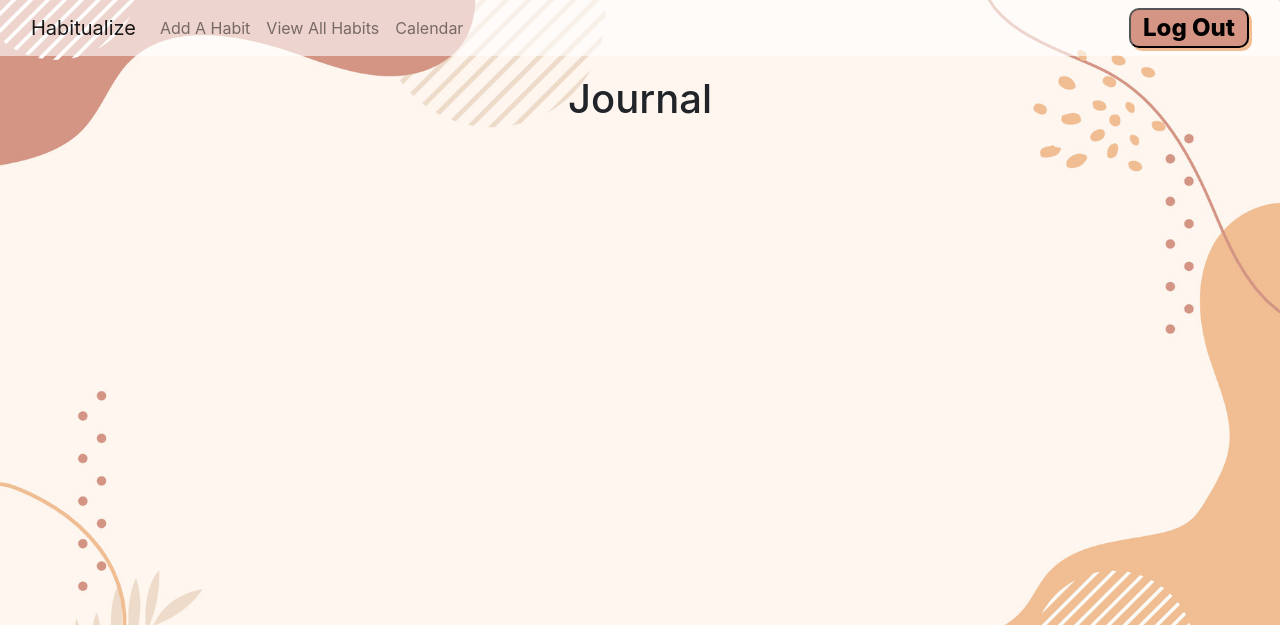
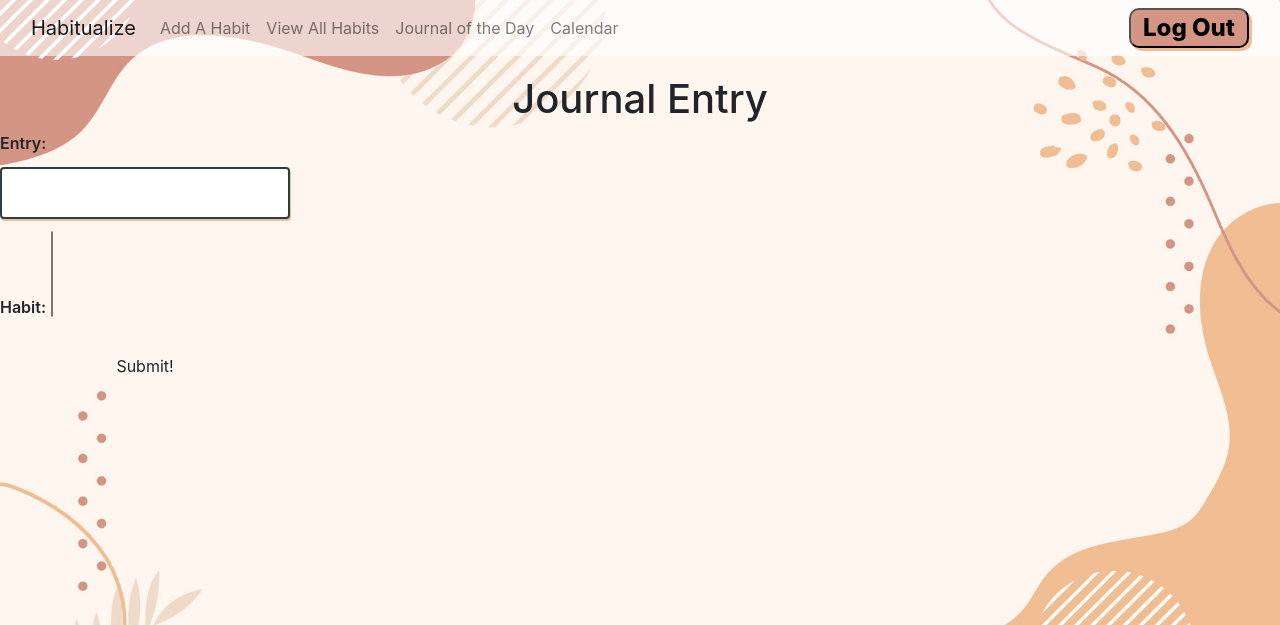
Before and after one commit to harmonica23/habitualize, a Django app: page /journal/ in a window 1280 px wide. Shown: the top 625 px of the page. Run offline with Django 5.2, Linux system fonts and the light colour scheme; the visitor is signed in with stand-in values (Sample User, id 1); data that the repository does not hold is empty; some libraries are stand-ins or nearby versions; some web fonts are replaced.

Commit message:
Add journal entry

```diff
--- a/habitualize/main_app/forms.py
+++ b/habitualize/main_app/forms.py
@@ -1,7 +1,7 @@
 from django.contrib.auth.forms import UserCreationForm
 from django import forms
 from django.contrib.auth.models import User
-from .models import Habit, Event
+from .models import Habit, Event, Journal
 from django.forms import ModelForm, DateInput
 
 
@@ -83,7 +83,6 @@ class HabitForm(forms.ModelForm):
         return cleaned_data
 
 
-
 class EventForm(ModelForm):
     class Meta:
         model = Event
--- a/habitualize/main_app/models.py
+++ b/habitualize/main_app/models.py
@@ -31,7 +31,7 @@ class Habit(models.Model):
 
 class Journal(models.Model):
   entry = models.CharField(max_length=500)
-  mood = models.CharField(max_length=500)
+
   habit = models.ManyToManyField(Habit)
 
 class Mood(models.Model):
--- a/habitualize/main_app/templates/base.html
+++ b/habitualize/main_app/templates/base.html
@@ -36,6 +36,9 @@
                         </li>
                         <li class="nav-item">
                             <a class="nav-link" href="{% url 'index' %}">View All Habits</a>
+                        </li>
+                        <li class="nav-item">
+                            <a class="nav-link" href="{% url 'journal' %}">Journal of the Day</a>
                         </li>
                         <li class="nav-item">
                             <a class="nav-link" href="{% url 'calendar' %}">Calendar</a>
--- a/habitualize/main_app/templates/journal.html
+++ /dev/null
@@ -1,7 +0,0 @@
-{% extends 'base.html' %}
-{% block content %}
-
-<h1>Journal</h1>
-
-
-{% endblock %}
--- /dev/null
+++ b/habitualize/main_app/templates/main_app/journal_form.html
@@ -0,0 +1,15 @@
+{% extends 'base.html' %}
+
+{% block content %}
+  <h1>Journal Entry</h1>
+  <!-- Leaving the action empty makes the form post to the same url used to display it -->
+  <form action="" method="POST">
+    <!-- Django requires the following for security purposes -->
+    {% csrf_token %}
+    <table>
+      <!-- Render the inputs inside of <tr>s & <td>s -->
+      {{ form.as_p }}
+    </table>
+    <input type="submit" value="Submit!" class="btn">
+  </form>
+{% endblock %}
--- a/habitualize/main_app/urls.py
+++ b/habitualize/main_app/urls.py
@@ -16,5 +16,5 @@ urlpatterns = [
   path('calendar/previous/', views.prev_month, name='prev_month_calendar'),
   path('calendar/next/', views.next_month, name='next_month_calendar'),
   path('event/edit/<int:event_id>/', views.event, name='event_edit'),
-  path('journal/', views.Journal, name='journal'),
+  path('journal/', views.Journal.as_view(), name='journal'),
 ]
--- a/habitualize/main_app/views.py
+++ b/habitualize/main_app/views.py
@@ -18,11 +18,6 @@ from django.shortcuts import get_object_or_404
 from django.http import HttpResponseRedirect
 import requests
 
-@login_required
-def Journal(request):
-   model = Journal
-   fields = '__all__'
-   return render(request, 'journal.html')
 
 
 
@@ -64,6 +59,7 @@ def home(request):
 def calendar(request):
   return render(request, 'calendar.html')
 
+
 @login_required
 def habits_detail(request, habit_id):
   habit = Habit.objects.get(id=habit_id)
@@ -72,6 +68,15 @@ def habits_detail(request, habit_id):
     'habit': habit,
     'event_form':event_form
   })
+
+
+
+class Journal(LoginRequiredMixin, CreateView):
+   model = Journal
+   fields = '__all__'
+
+
+
 
 class HabitCreate(LoginRequiredMixin, CreateView):
     model = Habit
```
Also changed, not shown: habitualize/main_app/migrations/0020_journal_habit.py (added).
